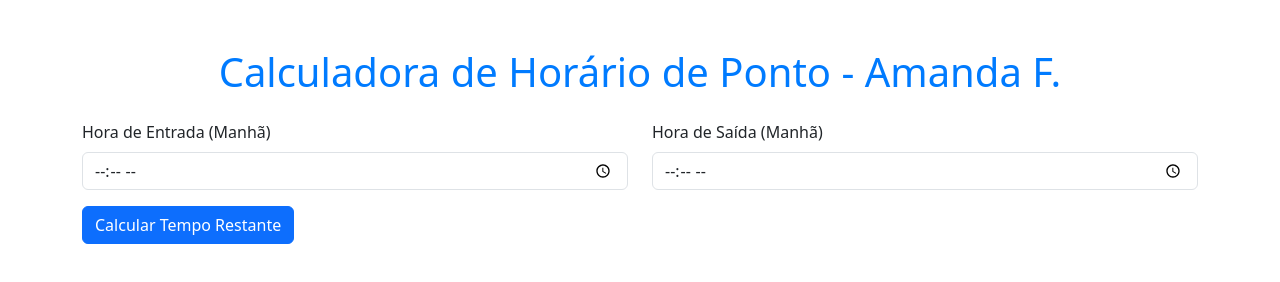
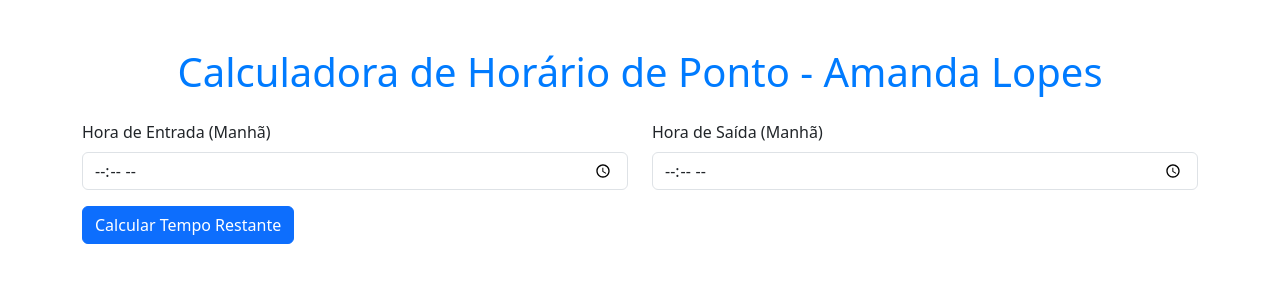
Before and after one commit to lucas-santos99/calculadora-de-ponto, a plain HTML site: page index.html in a window 1280 px wide. Drawn offline with nearby package versions, Linux system fonts and the light colour scheme.

Commit message:
Alteracao

```diff
--- a/index.html
+++ b/index.html
@@ -11,7 +11,7 @@
 </head>
 <body>
   <div class="container mt-5">
-    <h1 class="text-center">Calculadora de Horário de Ponto - Amanda F.</h1>
+    <h1 class="text-center">Calculadora de Horário de Ponto - Amanda Lopes</h1>
 
     <!-- Formulário para horários da manhã -->
     <form id="manhaForm" class="mt-4">
```
